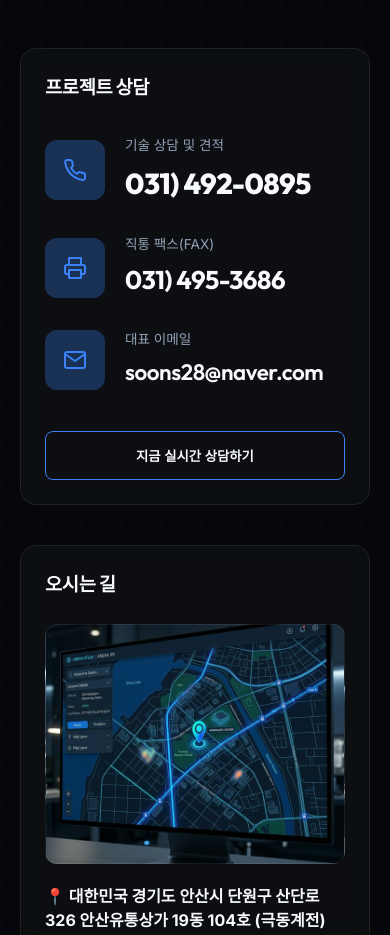
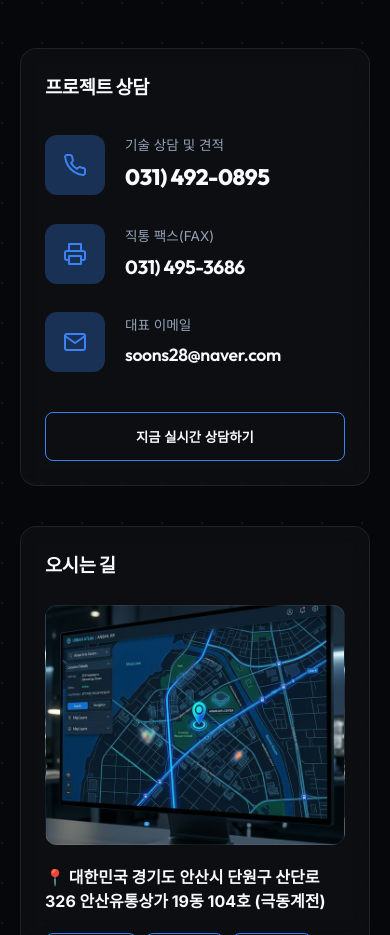
Before and after one commit to kukdongSystem/kukdongsystem, a Next.js app: page / in a window 390 px wide. Shown: the part 10679-11614 px from the top of the page. Built offline with nearby package versions, Linux system fonts and the light colour scheme.

Commit message:
Fix(layout): enforce strict word wrapping and fluid typography in contact section to fix rigid overflow on small mobile devices

```diff
--- a/src/app/page.tsx
+++ b/src/app/page.tsx
@@ -576,28 +576,28 @@ export default function Home() {
 
                 {/* Phone */}
                 <div style={{ display: 'flex', alignItems: 'center', gap: '20px', marginBottom: '28px' }}>
-                  <div className="service-icon" style={{ marginBottom: 0 }}><Icons.Phone /></div>
-                  <div style={{ textAlign: 'left' }}>
+                  <div className="service-icon" style={{ flexShrink: 0, marginBottom: 0 }}><Icons.Phone /></div>
+                  <div style={{ textAlign: 'left', minWidth: 0, flex: 1 }}>
                     <p style={{ fontSize: '0.85rem', color: 'var(--text-muted)', marginBottom: '4px' }}>{t('contactTechConsult', language)}</p>
-                    <h3 style={{ fontSize: '1.8rem', fontWeight: '800' }}>{t('companyPhone', language)}</h3>
+                    <h3 style={{ fontSize: 'clamp(1.4rem, 4vw, 1.8rem)', fontWeight: '800', wordBreak: 'keep-all' }}>{t('companyPhone', language)}</h3>
                   </div>
                 </div>
 
                 {/* FAX */}
                 <div style={{ display: 'flex', alignItems: 'center', gap: '20px', marginBottom: '28px' }}>
-                  <div className="service-icon" style={{ marginBottom: 0 }}><Icons.Printer /></div>
-                  <div style={{ textAlign: 'left' }}>
+                  <div className="service-icon" style={{ flexShrink: 0, marginBottom: 0 }}><Icons.Printer /></div>
+                  <div style={{ textAlign: 'left', minWidth: 0, flex: 1 }}>
                     <p style={{ fontSize: '0.85rem', color: 'var(--text-muted)', marginBottom: '4px' }}>{t('contactDirectFax', language)}</p>
-                    <h3 style={{ fontSize: '1.6rem', fontWeight: '700' }}>{t('companyFax', language)}</h3>
+                    <h3 style={{ fontSize: 'clamp(1.2rem, 3.5vw, 1.6rem)', fontWeight: '700', wordBreak: 'keep-all' }}>{t('companyFax', language)}</h3>
                   </div>
                 </div>
 
                 {/* Email */}
                 <div style={{ display: 'flex', alignItems: 'center', gap: '20px', marginBottom: '10px' }}>
-                  <div className="service-icon" style={{ marginBottom: 0 }}><Icons.Mail /></div>
-                  <div style={{ textAlign: 'left' }}>
+                  <div className="service-icon" style={{ flexShrink: 0, marginBottom: 0 }}><Icons.Mail /></div>
+                  <div style={{ textAlign: 'left', minWidth: 0, flex: 1 }}>
                     <p style={{ fontSize: '0.85rem', color: 'var(--text-muted)', marginBottom: '4px' }}>{t('contactOfficialEmail', language)}</p>
-                    <h3 style={{ fontSize: '1.4rem', fontWeight: '600' }}>soons28@naver.com</h3>
+                    <h3 style={{ fontSize: 'clamp(1.1rem, 3vw, 1.4rem)', fontWeight: '600', wordBreak: 'break-all' }}>soons28@naver.com</h3>
                   </div>
                 </div>
               </div>
```
